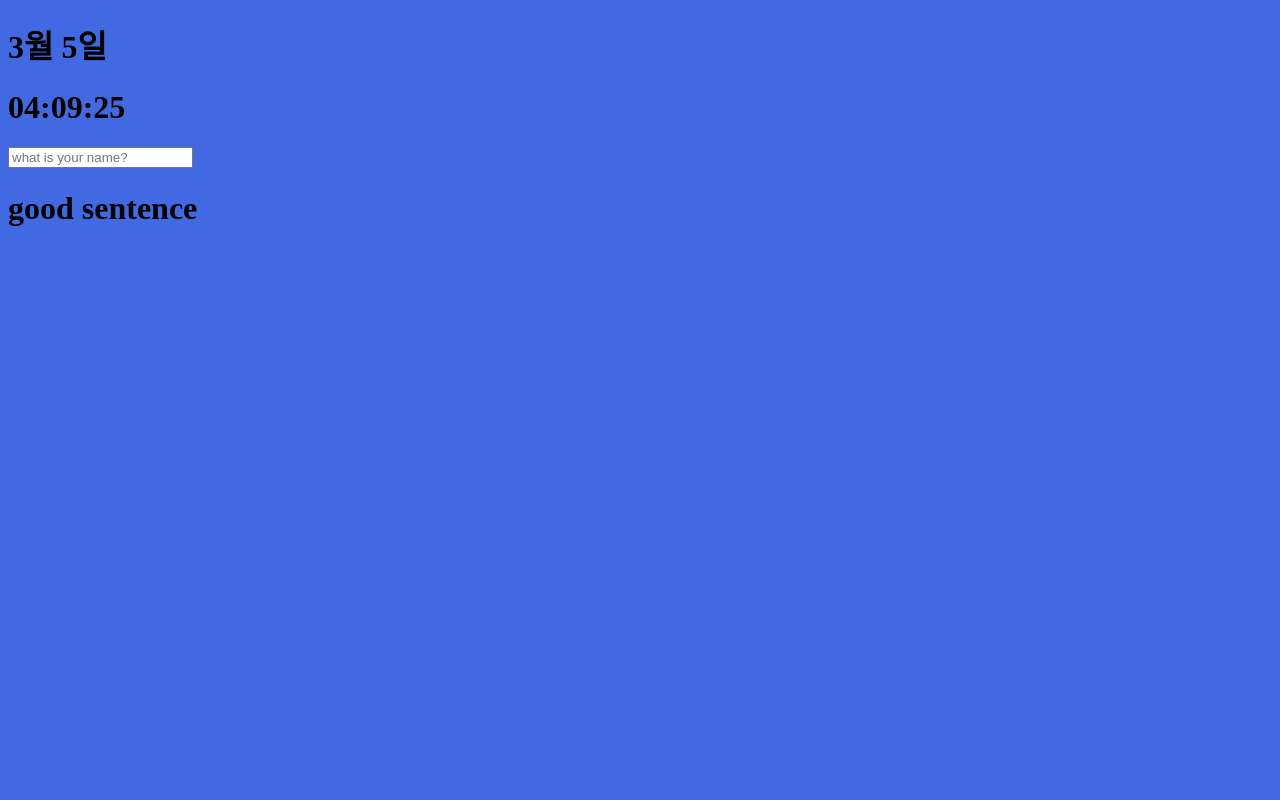
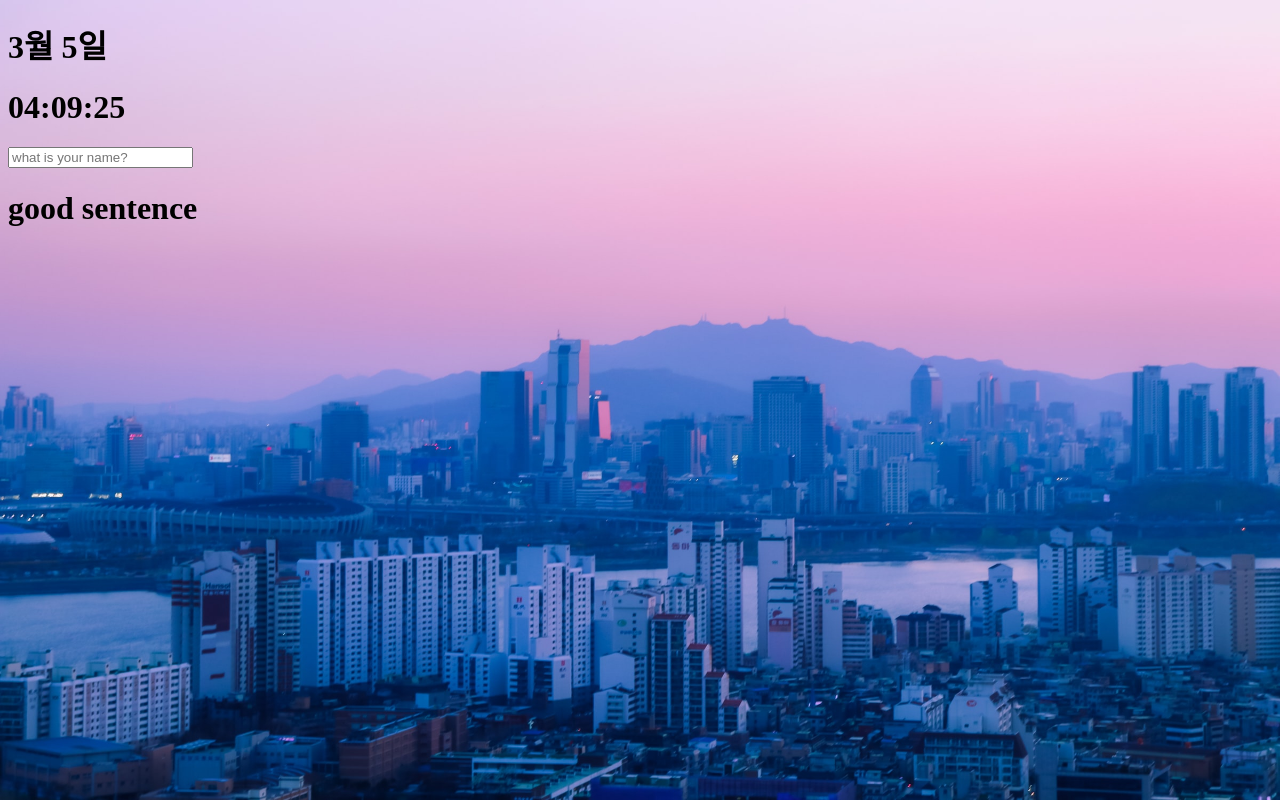
Before and after one commit to hjimjim/jimmentum, a plain HTML site: page index.html in a window 1280 px wide. Drawn offline with Linux system fonts and the light colour scheme; no server answers.

Commit message:
add random background image

```diff
--- a/css/styles.css
+++ b/css/styles.css
@@ -1,5 +1,5 @@
 body {
-  background-color: royalblue;
+  background-color: #2d3436;
 }
 
 .invisible {
@@ -9,3 +9,22 @@ body {
 .visible {
   display: block;
 }
+
+@keyframes fadeIn {
+  from {
+    opacity: 0;
+  }
+  to {
+    opacity: 1;
+  }
+}
+
+.js-bgImage {
+  position: absolute;
+  top: 0;
+  left: 0;
+  width: 100%;
+  height: 100%;
+  z-index: -1;
+  animation: fadeIn 0.5s linear;
+}
--- a/index.html
+++ b/index.html
@@ -39,5 +39,6 @@
     <script src="js/greet.js"></script>
     <script src="js/todo.js"></script>
     <script src="js/weather.js"></script>
+    <script src="js/background.js"></script>
   </body>
 </html>
--- /dev/null
+++ b/js/background.js
@@ -0,0 +1,22 @@
+const body = document.querySelector("body");
+
+const IMG_NUM = 10;
+
+function printBackground(num) {
+  const img = new Image();
+  img.src = `img/${num + 1}.jpg`;
+  img.classList.add("js-bgImage");
+  body.prepend(img);
+}
+
+function getRandomNum() {
+  const number = Math.floor(Math.random() * IMG_NUM);
+  return number;
+}
+
+function init() {
+  const imgNum = getRandomNum();
+  printBackground(imgNum);
+}
+
+init();
```
Also changed, not shown: img/1.jpg (added), img/10.jpg (added), img/2.jpg (added), img/3.jpg (added), img/4.jpg (added), img/5.jpg (added), img/6.jpg (added), img/7.jpg (added), img/8.jpg (added), img/9.jpg (added).
